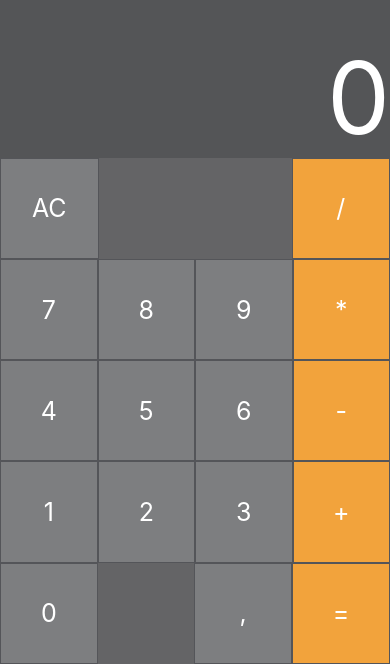
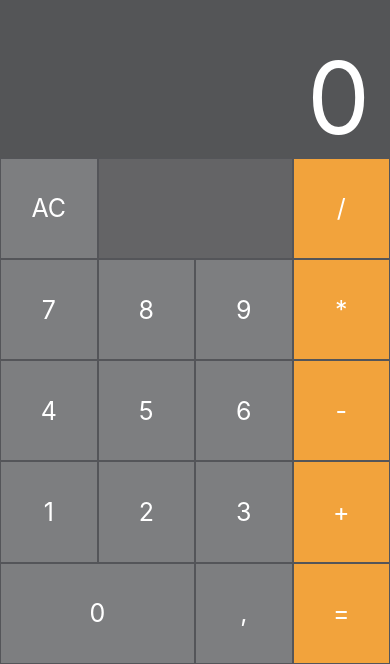
Before and after one commit to mateuszjanczak/calculator-react-native, a React Native app: screen / in a window 390 px wide. Shown: the part 180-844 px from the top of the page. Built offline with nearby package versions, Linux system fonts and the light colour scheme.

Commit message:
psm20 / lab03 / z04 - The user interface has been fixed

```diff
--- a/App.js
+++ b/App.js
@@ -29,7 +29,8 @@ const styles = StyleSheet.create({
     result: {
         flex: 0.4,
         justifyContent: "flex-end",
-        alignItems: "flex-end"
+        alignItems: "flex-end",
+        marginRight: 20
     },
 
     resultText: {
--- a/components/Button.js
+++ b/components/Button.js
@@ -3,10 +3,10 @@ import { StyleSheet, Text, View, TouchableOpacity } from 'react-native';
 
 export default class Button extends React.Component {
     render() {
-        const { children, orange } = this.props;
+        const { children, orange, gray } = this.props;
 
         const getListStyle = () => ({
-            backgroundColor: orange ? '#f2a33c' : '#7d7e80'
+            backgroundColor: orange ? (gray ? '#545559' : '#f2a33c') : '#7d7e80',
         })
 
         return (
@@ -24,9 +24,8 @@ const styles = StyleSheet.create({
         flex: 1,
         justifyContent: "center",
         alignItems: "center",
-        padding: 25,
-        borderWidth: 0.7,
-        borderColor: '#545559'
+        borderWidth: 1,
+        borderColor: "#545559"
     },
 
     buttonText: {
--- a/components/Keys.js
+++ b/components/Keys.js
@@ -7,38 +7,72 @@ export default class Keys extends React.Component {
         return (
             <View style={styles.keys}>
                 <View style={styles.row}>
-                    <Button>AC</Button>
+                    <View style={styles.item}>
+                        <Button gray>AC</Button>
+                    </View>
+                    <View style={styles.itemBig}>
                         <View style={styles.placeholder} />
-                    <View style={styles.placeholder} />
+                    </View>
+                    <View style={styles.item}>
                         <Button orange>/</Button>
+                    </View>
                 </View>
 
                 <View style={styles.row}>
+                    <View style={styles.item}>
                         <Button>7</Button>
+                    </View>
+                    <View style={styles.item}>
                         <Button>8</Button>
+                    </View>
+                    <View style={styles.item}>
                         <Button>9</Button>
+                    </View>
+                    <View style={styles.item}>
                         <Button orange>*</Button>
+                    </View>
                 </View>
 
                 <View style={styles.row}>
+                    <View style={styles.item}>
                         <Button>4</Button>
+                    </View>
+                    <View style={styles.item}>
                         <Button>5</Button>
+                    </View>
+                    <View style={styles.item}>
                         <Button>6</Button>
+                    </View>
+                    <View style={styles.item}>
                         <Button orange>-</Button>
+                    </View>
                 </View>
 
                 <View style={styles.row}>
+                    <View style={styles.item}>
                         <Button>1</Button>
+                    </View>
+                    <View style={styles.item}>
                         <Button>2</Button>
+                    </View>
+                    <View style={styles.item}>
                         <Button>3</Button>
+                    </View>
+                    <View style={styles.item}>
                         <Button orange>+</Button>
+                    </View>
                 </View>
 
                 <View style={styles.row}>
-                    <Button>0</Button>
-                    <View style={styles.placeholder} />
+                    <View style={styles.itemBig}>
+                        <Button big>0</Button>
+                    </View>
+                    <View style={styles.item}>
                         <Button>,</Button>
+                    </View>
+                    <View style={styles.item}>
                         <Button orange>=</Button>
+                    </View>
                 </View>
             </View>
         );
@@ -57,9 +91,16 @@ const styles = StyleSheet.create({
     },
 
     placeholder: {
-        flex: 1,
-        justifyContent: "center",
-        alignItems: "center",
-        padding: 25
+        flex: 2,
+        borderWidth: 1,
+        borderColor: "#545559"
+    },
+
+    item: {
+        flex: 1
+    },
+
+    itemBig: {
+        flex: 2
     }
 });
```
Also changed, not shown: Calculator.png. Lines whose indentation alone changed are shown as unchanged.
